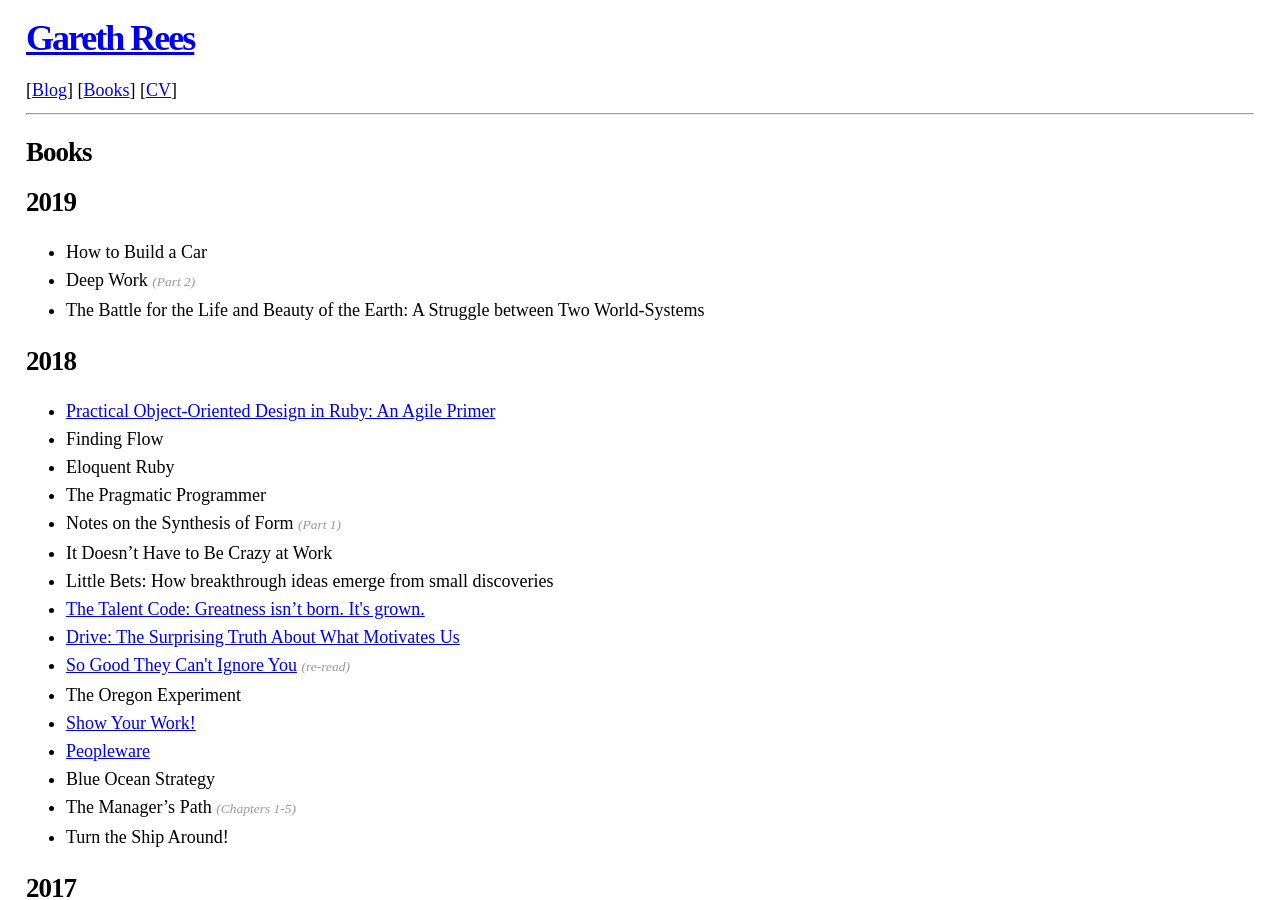
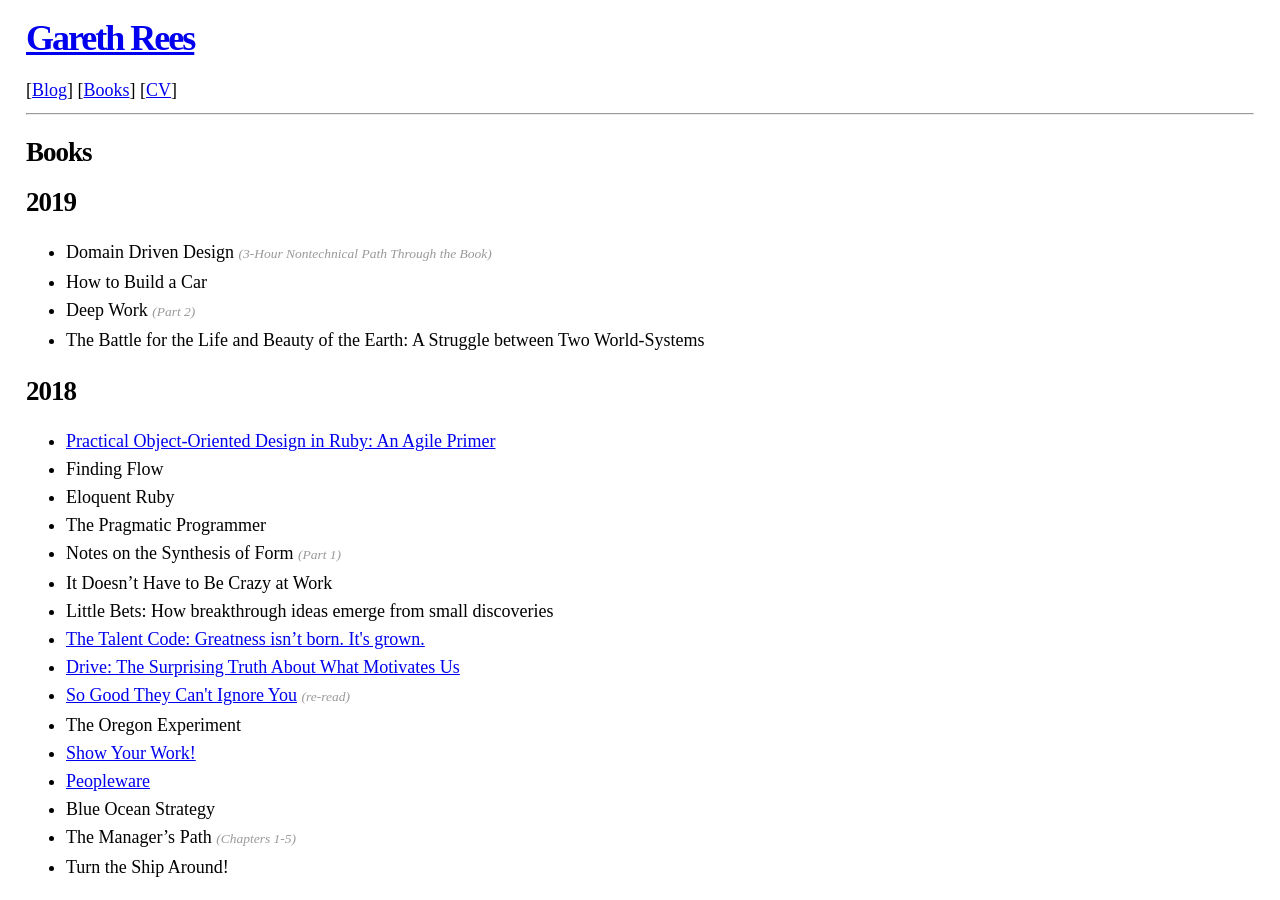
Before and after one commit to garethrees/garethrees.github.com, a Jekyll site: the page built from books.html, in a window 1280 px wide and 900 px high. Built offline with Jekyll 4.4.1, drawn with Linux system fonts in a browser that asks for light colours.

Commit message:
Add Domain Driven Design
Read the 3-Hour skim version as per https://domainlanguage.com/ddd/nontechnical-path-through-the-book/

```diff
--- a/_data/books.yml
+++ b/_data/books.yml
@@ -1,4 +1,6 @@
 2019:
+- title: Domain Driven Design
+  note: 3-Hour Nontechnical Path Through the Book
 - title: How to Build a Car
 - title: Deep Work
   note: Part 2
```
